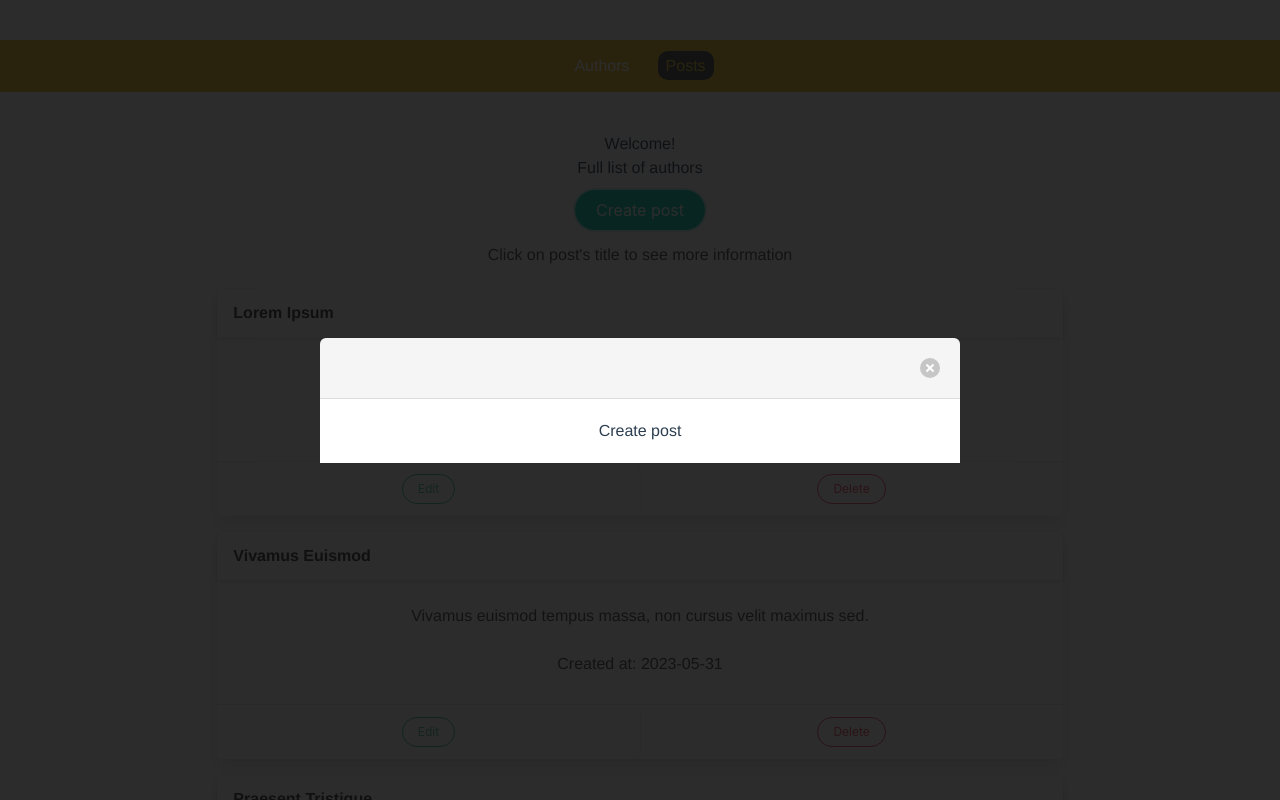
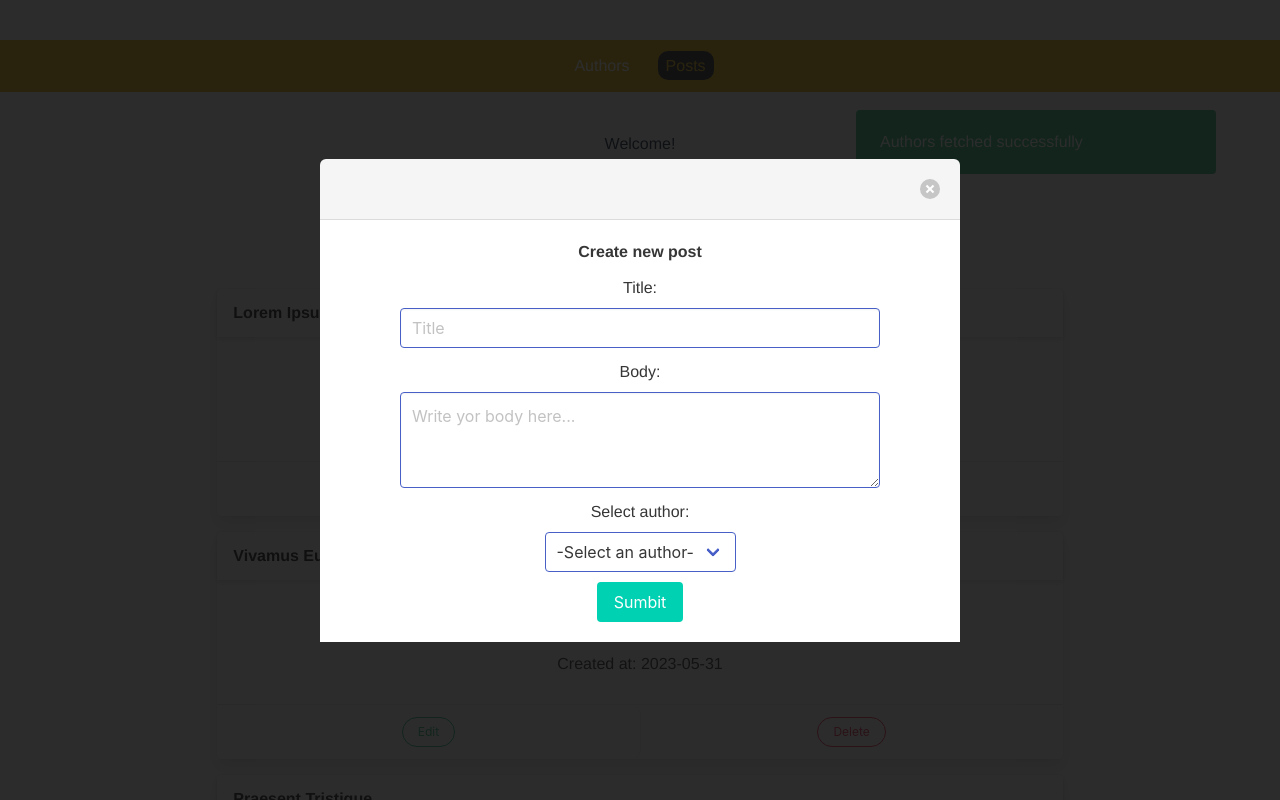
Before and after one commit to rutbar4/PostApplication, a Vue app: page /posts in a window 1280 px wide. Both pictures are taken after a click on the button "Create post". Shown: the top 800 px of the page. Built offline with nearby package versions, Linux system fonts and the light colour scheme; data requests are answered from the project's data file.

Commit message:
Resolve "Create post"

```diff
--- a/src/components/Forms/CreatePost.vue
+++ b/src/components/Forms/CreatePost.vue
@@ -1,4 +1,119 @@
 <template>
-    <div
-		id="create-post">Create post</div>
+	<div id="create-post">
+		<div
+			class="field"
+			style="padding-left: 10%; padding-right: 10%"
+		>
+			<label class="label">Create new post</label>
+			<form @submit.prevent="validateBeforeSubmit">
+				<label class="label has-text-weight-normal mt-3">Title: </label>
+				<input
+					name="PostTitle"
+					class="input is-link is-hovered"
+					placeholder="Title"
+					type="text"
+					v-model="title"
+					v-validate="'required|min:2|max:50'"
+				/>
+				<span
+					v-show="errors.has('PostTitle')"
+					class="help is-danger"
+					>{{ errors.first('PostTitle') }}</span
+				>
+				<label class="label has-text-weight-normal mt-3">Body: </label>
+				<textarea
+					name="PostBody"
+					class="textarea is-link is-hovered"
+					rows="3"
+					v-model="body"
+					placeholder="Write yor body here..."
+					v-validate="'required|regex:[a-zA-Z]|min:2|max:250'"
+				></textarea>
+				<span
+					v-show="errors.has('PostBody')"
+					class="help is-danger"
+					>{{ errors.first('PostBody') }}</span
+				>
+				<label class="label has-text-weight-normal mt-3">Select author: </label>
+				<div>
+					<div class="select is-link">
+						<select
+							name="authorSelect"
+							v-model="selectedAuthorId"
+							v-validate="'required'"
+						>
+							<option
+								disabled
+								value=""
+								selected
+							>
+								-Select an author-
+							</option>
+							<option
+								v-for="author in getAuthors"
+								:key="author.id"
+								:value="author.id"
+							>
+								{{ author.name }}
+							</option>
+						</select>
+					</div>
+					<span
+						v-show="errors.has('authorSelect')"
+						class="help is-danger"
+						>{{ errors.first('authorSelect') }}</span
+					>
+				</div>
+				<div style="padding-top: 10px">
+					<button
+						class="button is-primary"
+						type="submit"
+					>
+						Sumbit
+					</button>
+				</div>
+			</form>
+		</div>
+	</div>
 </template>
+
+<script>
+	import { mapGetters, mapMutations, mapActions } from 'vuex';
+	export default {
+		name: 'CreatePost',
+		data() {
+			return {
+				title: '',
+				body: '',
+				selectedAuthorId: '',
+			};
+		},
+		methods: {
+			...mapActions(['post_post', 'fetch_authors']),
+			...mapMutations(['closeModal', 'pushNotification']),
+			validateBeforeSubmit() {
+				this.$validator.validateAll().then((result) => {
+					if (result) {
+						this.post_post({
+							title: this.title,
+							body: this.body,
+							selectedAuthorId: this.selectedAuthorId,
+						});
+						this.closeModal();
+						return;
+					}
+					this.pushNotification({
+						type: 'error',
+						msg: 'Please correct all errors before submitting!',
+					});
+				});
+			},
+		},
+		computed: {
+			...mapGetters(['getAuthors']),
+		},
+		created() {
+			this.fetch_authors();
+		},
+	};
+</script>
--- a/src/store/modules/AuthorsMod.js
+++ b/src/store/modules/AuthorsMod.js
@@ -59,7 +59,7 @@ const actions = {
 
 	async delete_author({ dispatch, commit }) {
 		try {
-			const author = await this.DeleteData('authors', state.selectedAuthorId);
+			const author = await this.deleteData('authors', state.selectedAuthorId);
 			await dispatch('fetch_authors');
 			commit('pushNotification', {
 				type: 'success',
--- a/src/store/modules/PostsMod.js
+++ b/src/store/modules/PostsMod.js
@@ -5,6 +5,26 @@ const state = {
 };
 
 const actions = {
+	async post_post({ dispatch, commit }, { title, body, selectedAuthorId }) {
+		try {
+			const post = await this.postPost('posts', {
+				title,
+				body,
+				selectedAuthorId,
+			});
+			await dispatch('fetch_posts');
+			commit('pushNotification', {
+				type: 'success',
+				msg: 'Post posted successfully',
+			});
+		} catch {
+			commit('pushNotification', {
+				type: 'error',
+				msg: 'Failed to post a post',
+			});
+		}
+	},
+
 	async fetch_posts({ commit }) {
 		try {
 			const posts = await this.getData('posts');
--- a/src/store/plugins/apiPlugin.js
+++ b/src/store/plugins/apiPlugin.js
@@ -35,6 +35,27 @@ const APIPlugin = (store) => {
 		}
 	};
 
+	store.postPost = async function (url, { title, body, selectedAuthorId }) {
+		try {
+			const response = await this.http.post(`/${url}`, {
+				title: title,
+				body: body,
+				authorId: selectedAuthorId,
+				created_at: new Date()
+					.toLocaleDateString('ko-KR')
+					.replaceAll('. ', '-')
+					.slice(0, 10),
+				updated_at: new Date()
+					.toLocaleDateString('ko-KR')
+					.replaceAll('. ', '-')
+					.slice(0, 10),
+			});
+			return response.data;
+		} catch (error) {
+			throw new Error(`There was a problem posting to ${url}`);
+		}
+	};
+
 	store.putData = async function (url, name, id) {
 		try {
 			const response = await this.http.patch(`/${url}/${id}`, {
@@ -54,7 +75,7 @@ const APIPlugin = (store) => {
 		}
 	};
 
-	store.DeleteData = async function (url, id) {
+	store.deleteData = async function (url, id) {
 		try {
 			const response = await this.http.delete(`/${url}/${id}`);
 			return response.data;
--- a/src/views/Authors.vue
+++ b/src/views/Authors.vue
@@ -13,7 +13,7 @@
 </template>
 
 <script>
-	import { mapMutations, mapGetters } from 'vuex';
+	import { mapMutations } from 'vuex';
 	import AuthorsList from '../components/Authors/AuthorsList.vue';
 	export default {
 		name: 'AuthorsView',
```
Also changed, not shown: src/router/index.js (line endings or trailing spaces), 1 other file (tests, documents, lock files or other folders).
